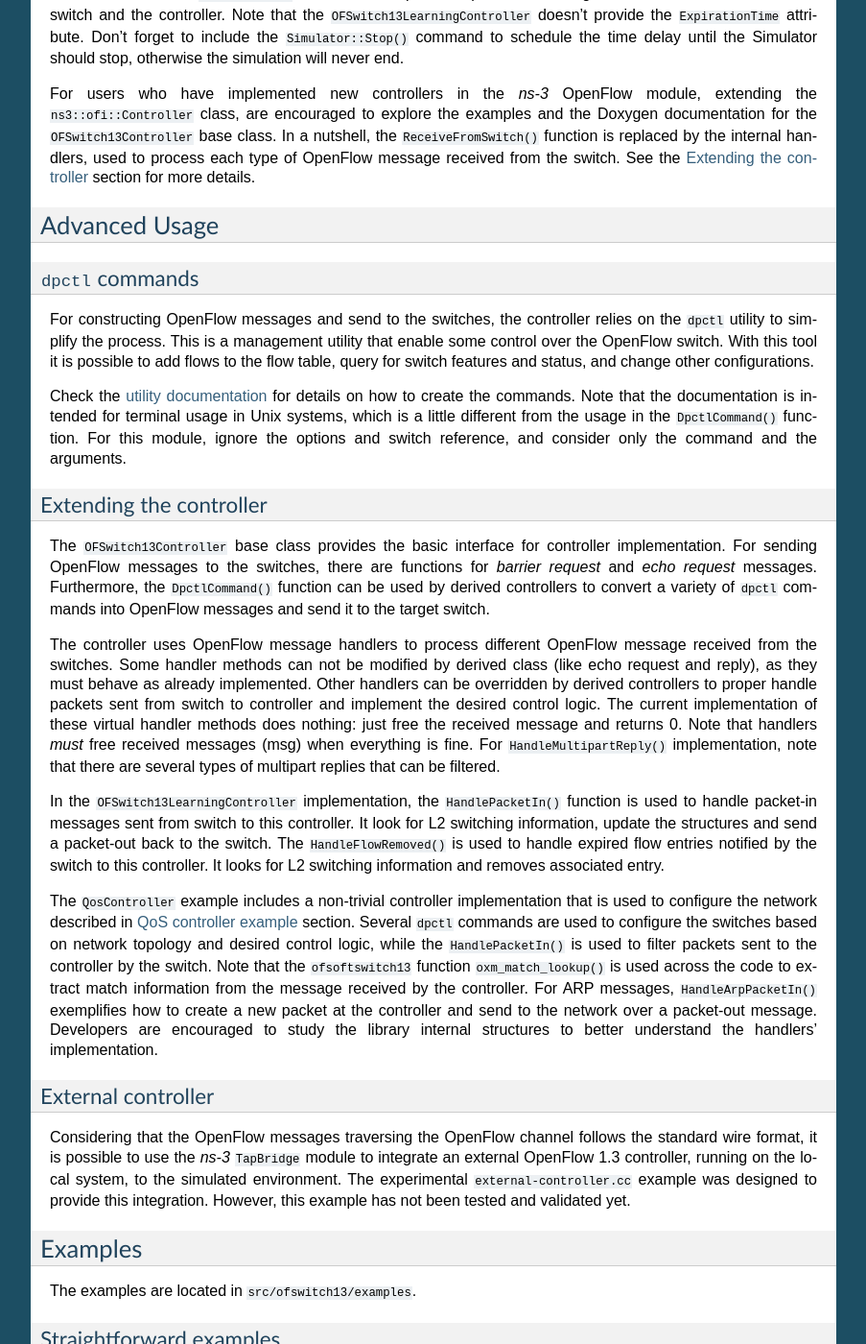
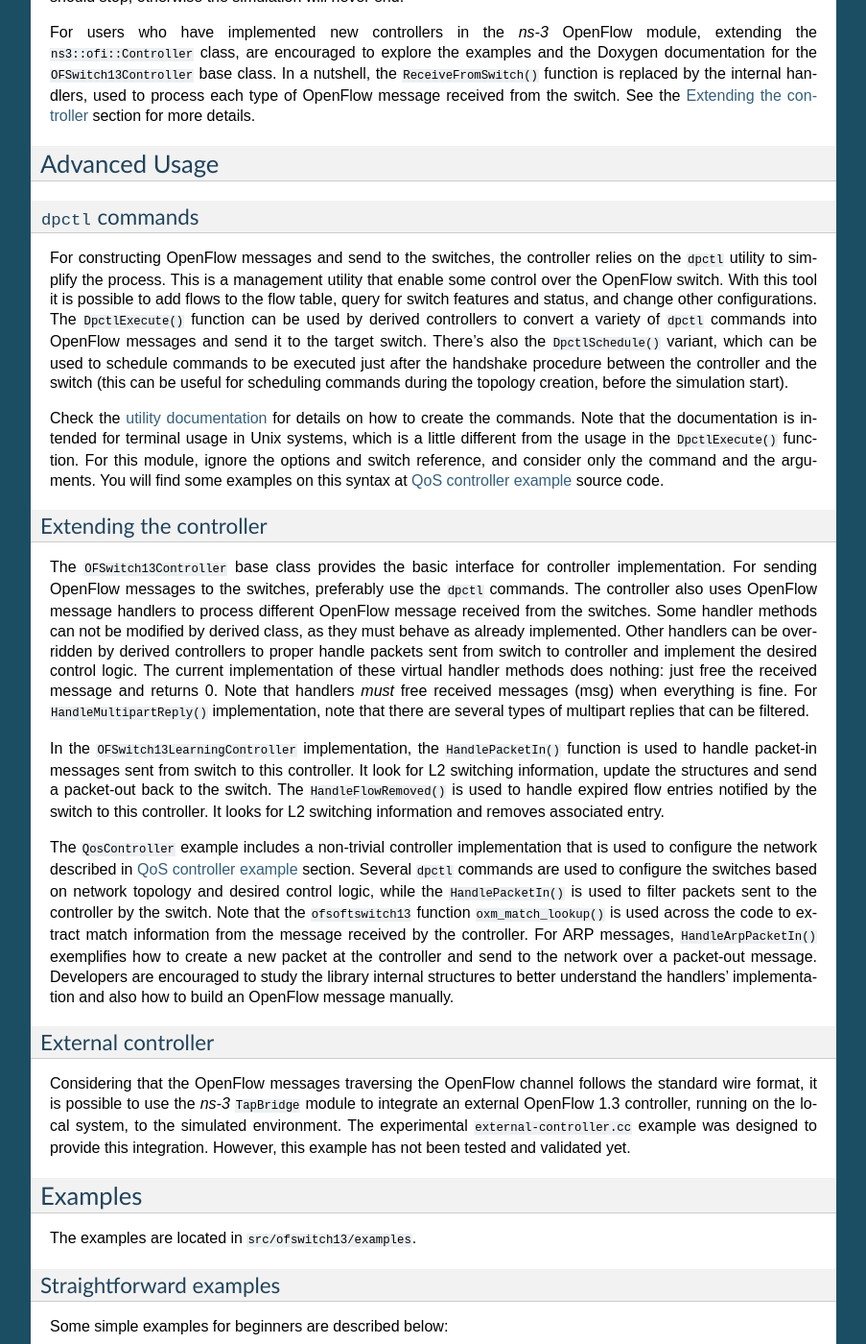
Before and after one commit to ljerezchaves/ofswitch13, a Sphinx documentation site: the page built from doc/source/ofswitch13-usage.rst, in a window 1280 px wide and 1400 px high, scrolled down 5960 px. Shown: the whole window at 96% size, without its empty margins (198-1101 px from the left). Built offline with Sphinx 7.4.7, drawn with Linux system fonts in a browser that asks for light colours; formulas are drawn with MathJax 3; some of the changed text lies outside the part shown.

Commit message:
Updating documentation to reflect recent changes into source code.

```diff
--- a/doc/source/ofswitch13-usage.rst
+++ b/doc/source/ofswitch13-usage.rst
@@ -422,15 +417,22 @@ Advanced Usage
 For constructing OpenFlow messages and send to the switches, the controller
 relies on the ``dpctl`` utility to simplify the process. This is a management
 utility that enable some control over the OpenFlow switch. With this tool it is
-possible to add flows to the flow table, query for switch features and status,
-and change other configurations.
+possible to add flows to the flow table, query for switch features and
+status, and change other configurations. The ``DpctlExecute()`` function can be
+used by derived controllers to convert a variety of ``dpctl`` commands into
+OpenFlow messages and send it to the target switch. There's also the
+``DpctlSchedule()`` variant, which can be used to schedule commands to be
+executed just after the handshake procedure between the controller and the
+switch (this can be useful for scheduling commands during the topology
+creation, before the simulation start).
 
 Check the `utility documentation
 <https://github.com/CPqD/ofsoftswitch13/wiki/Dpctl-Documentation>`_ for details
 on how to create the commands. Note that the documentation is intended for
 terminal usage in Unix systems, which is a little different from the usage in
-the ``DpctlCommand()`` function. For this module, ignore the options and switch
-reference, and consider only the command and the arguments.
+the ``DpctlExecute()`` function. For this module, ignore the options and switch
+reference, and consider only the command and the arguments. You will find some
+examples on this syntax at :ref:`qos-controller` source code.
 
 .. _extending-controller:
 
@@ -438,22 +440,17 @@ Extending the controller
 ########################
 
 The ``OFSwitch13Controller`` base class provides the basic interface for
-controller implementation. For sending OpenFlow messages to the switches, there
-are functions for *barrier request* and *echo request* messages.  Furthermore,
-the ``DpctlCommand()`` function can be used by derived controllers to convert a
-variety of ``dpctl`` commands into OpenFlow messages and send it to the target
-switch.
-
-The controller uses OpenFlow message handlers to process different OpenFlow
-message received from the switches. Some handler methods can not be modified by
-derived class (like echo request and reply), as they must behave as already
-implemented. Other handlers can be overridden by derived controllers to proper
-handle packets sent from switch to controller and implement the desired control
-logic. The current implementation of these virtual handler methods does
-nothing: just free the received message and returns 0. Note that handlers
-*must* free received messages (msg) when everything is fine. For
-``HandleMultipartReply()`` implementation, note that there are several types of
-multipart replies that can be filtered.
+controller implementation. For sending OpenFlow messages to the switches,
+preferably use the ``dpctl`` commands. The controller also uses OpenFlow
+message handlers to process different OpenFlow message received from the
+switches. Some handler methods can not be modified by derived class, as they
+must behave as already implemented. Other handlers can be overridden by derived
+controllers to proper handle packets sent from switch to controller and
+implement the desired control logic. The current implementation of these
+virtual handler methods does nothing: just free the received message and
+returns 0. Note that handlers *must* free received messages (msg) when
+everything is fine. For ``HandleMultipartReply()`` implementation, note that
+there are several types of multipart replies that can be filtered.
 
 In the ``OFSwitch13LearningController`` implementation, the
 ``HandlePacketIn()`` function is used to handle packet-in messages sent from
@@ -469,11 +466,11 @@ section. Several ``dpctl`` commands are used to configure the switches based on
 network topology and desired control logic, while the ``HandlePacketIn()`` is
 used to filter packets sent to the controller by the switch. Note that the
 ``ofsoftswitch13`` function ``oxm_match_lookup()`` is used across the code to
-extract match information from the message received by the controller. For
-ARP messages, ``HandleArpPacketIn()`` exemplifies how to create a new packet at
-the controller and send to the network over a packet-out message. Developers
-are encouraged to study the library internal structures to better understand
-the handlers' implementation.
+extract match information from the message received by the controller. For ARP
+messages, ``HandleArpPacketIn()`` exemplifies how to create a new packet at the
+controller and send to the network over a packet-out message. Developers are
+encouraged to study the library internal structures to better understand the
+handlers' implementation and also how to build an OpenFlow message manually.
 
 External controller
 ###################
```
Also changed, not shown: other parts of doc/source/ofswitch13-usage.rst (+0 -5 lines), doc/source/ofswitch13-description.rst (+6 -6 lines), 1 other file.
